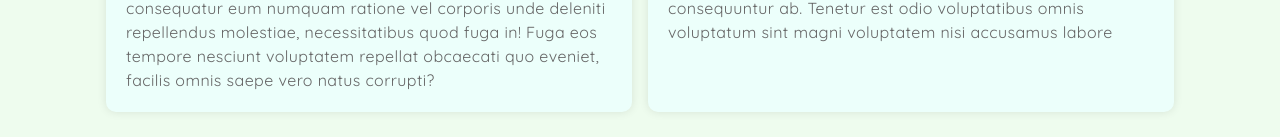
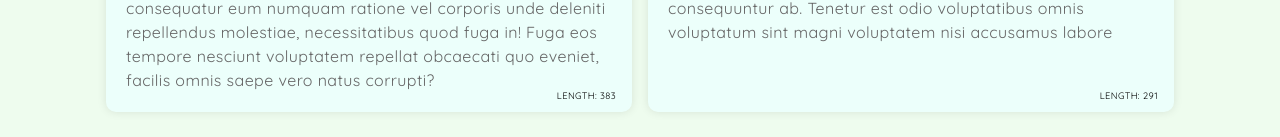
Before and after one commit to fdasabino/take_notes_vue_app, a Vue app: page /#/ in a window 1280 px wide. Shown: the part 663-800 px from the top of the page. Built offline with nearby package versions, Linux system fonts and the light colour scheme.

Commit message:
Update NoteCardComponent.scss and NoteCardComponent.vue with new styles for note length

```diff
--- a/src/components/Layout/NoteCard/NoteCardComponent.scss
+++ b/src/components/Layout/NoteCard/NoteCardComponent.scss
@@ -1,12 +1,12 @@
 @import "../../../assets/base.scss";
 
 .note_card {
+    position: relative;
     background-color: $base-light-teal;
     border-radius: 10px;
     box-shadow: 0 0 10px 0 rgba(0, 0, 0, 0.1);
     padding: 20px;
     margin-bottom: 20px;
-    position: relative;
     transition: all 0.3s;
 
     &:hover {
@@ -74,4 +74,14 @@
             text-align: center;
         }
     }
+
+    &__length {
+        position: absolute;
+        bottom: 0;
+        right: 0;
+        padding: 0.5rem 1rem;
+        border-radius: 0 0 0 10px;
+        font-size: 0.7rem;
+        text-transform: uppercase;
+    }
 }
--- a/src/components/Layout/NoteCard/NoteCardComponent.vue
+++ b/src/components/Layout/NoteCard/NoteCardComponent.vue
@@ -1,6 +1,6 @@
 <script setup lang="ts">
 import { PencilSquareIcon, TrashIcon } from "@heroicons/vue/24/outline";
-import { defineProps } from "vue";
+import { computed, defineProps } from "vue";
 import ButtonComponent from "../Button/ButtonComponent.vue";
 import "./NoteCardComponent.scss";
 
@@ -19,6 +19,11 @@ const editNote = (id: string) => {
     console.log("edit note", id);
     // Emit an event to the parent component
 };
+
+// computed
+const noteLength = computed(() => {
+    return props.content.length;
+});
 </script>
 
 <template>
@@ -45,5 +50,8 @@ const editNote = (id: string) => {
         <div class="note_card__content">
             <p>{{ props.content }}</p>
         </div>
+        <div class="note_card__length">
+            <small>Length: {{ noteLength }}</small>
+        </div>
     </div>
 </template>
```
